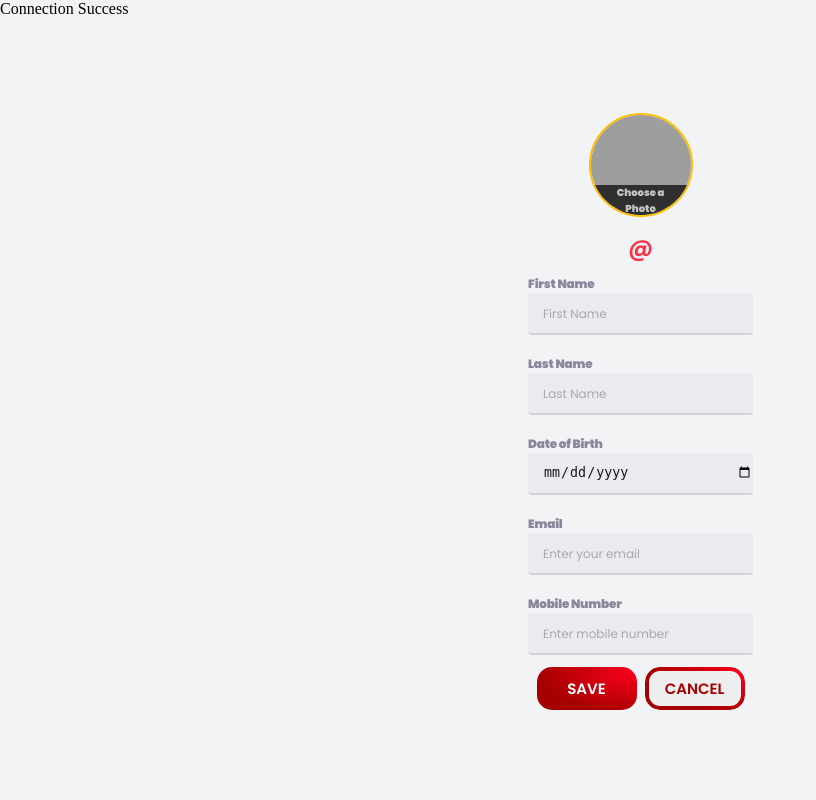
After one commit to infante0000/SOSpicious, a PHP site: page /templates/profile_edit.php in a window 1280 px wide. The commit adds this page. Shown: the whole page, without its empty margins (0-816 px from the left). Run offline with PHP 8.4, Linux system fonts and the light colour scheme; the template is opened without the code that fills it, so the values that code supplies are empty; grey boxes are pictures that could not be loaded.

Commit message:
Profile Edit Backend

```diff
--- a/sospicious/www/css/profile.css
+++ b/sospicious/www/css/profile.css
@@ -49,6 +49,7 @@ h1 {
     overflow:visible;
     padding:0px;
     text-align:center;
+    text-transform: uppercase;
 }
 
 p {
@@ -56,12 +57,17 @@ p {
     margin-block-end: 0px;
 }
 
+a {
+    text-decoration: none;
+}
+
 .divider {
     margin: 0px 0px 0px -30px;
 }
 
 .profile-name-div > #profile_firstname,
-.health_user_details > #profile_age
+.health_user_details > #profile_age,
+#profile_username
 {
     color: rgba(252,0,28,0.8);
 }
@@ -96,7 +102,7 @@ p {
     object-fit: cover;
 }
 
-#profile_picfile{
+#edit_profilepic{
     display: none;
 }
 
@@ -113,7 +119,7 @@ p {
     color: rgba(194,194,194,1);
     font-size: 10px;
     cursor: pointer;
-    display: none;
+    display: block;
 }
 
 .profile-name-div {
@@ -377,6 +383,7 @@ html.modal-active, body.modal-active {
 
 .input-field{
     margin-top: 30px;
+    font-family: Poppins;
 }
 
 .input-field > input, .input-field > select{
@@ -416,3 +423,106 @@ input::placeholder {
     opacity: 0.3;
 }
 /*PROFILE HEALTH CSS END*/
+
+/*############### PROFILE EDIT CSS -START- ###################*/
+form {
+    width: 100%;
+    /* display: flex;
+    align-items: center;
+    justify-content: center; */
+}
+form .fields{
+    display: flex;
+    align-items: center;
+    justify-content: space-between;
+    flex-wrap: wrap;
+}
+
+form .fields .input-field > label{
+    color: var(--9-f-9-fb-9, #88879C);
+    font-family: Poppins;
+    font-size: 12px;
+    font-style: normal;
+    font-weight: 700;
+    letter-spacing: -0.2px;
+    display: flex;
+    align-items: left;
+}
+
+.fields .input-field{
+    display: flex;
+    width: 100%;
+    flex-direction: column;
+    margin: 10px 0;
+}
+
+.fields .input-field input{
+    border-radius: 4px;
+    background-color: #d8d8df47;
+    outline: 0;
+    border-width: 0 0 2px;
+    border-color: var(--9-f-9-fb-9, #88879c3e);
+}
+
+.fields .input-field input:focus{
+    border-color: var(--9-f-9-fb-9, #88879ceb);
+}
+
+input:focus::placeholder {
+    color: transparent;
+}
+
+.editForm, .profile_header {
+    display: flex;
+    flex-direction: column;
+    align-content: center;
+}
+
+#saveBtn {
+    padding: 10px 15px;
+    width: 100px;
+    margin: 2px;
+    color: #FFF;
+    font-family: Poppins;
+    font-size: 15px;
+    font-style: normal;
+    font-weight: 600;
+    border-radius: 15px;
+    outline: 0;
+    border-width: 0;
+    background-image: radial-gradient(98.80% 98.80% at 100.00% 12.50%, #FC001C 0%, #A50101 100%);
+}
+
+#cancelBtn {
+    padding: 10px 15px;
+    width: 100px;
+    margin: 2px;
+    color: #A50101;
+    font-family: Poppins;
+    font-size: 15px;
+    font-style: normal;
+    font-weight: 600;
+    position: relative;
+    border-radius: 15px;
+    outline: 0;
+    border-width: 0;
+}
+
+#cancelBtn::before {
+    content: "";
+    position: absolute;
+    inset: 0;
+    border-radius: 15px;
+    padding: 4px;
+    background:radial-gradient(98.80% 98.80% at 100.00% 12.50%, #FC001C 0%, #A50101 100%);
+    -webkit-mask:
+        linear-gradient(#fff 0 0) content-box,
+        linear-gradient(#fff 0 0);
+    -webkit-mask-composite: xor;
+            mask-composite: exclude;
+}
+
+
+
+
+/*############### PROFILE EDIT CSS -END- ###################*/
--- a/sospicious/www/php/config.php
+++ b/sospicious/www/php/config.php
@@ -3,4 +3,6 @@
     DEFINE("DB_USER", "root");
     DEFINE("DB_PASS", "");
     DEFINE("DB_NAME", "sospicious_db");
+
+    $conn = mysqli_connect('localhost','root','','sospicious_db') or die('connection failed');
 ?>
--- a/sospicious/www/php/connect.php
+++ b/sospicious/www/php/connect.php
@@ -1,17 +1,24 @@
 <?php
     require_once "../php/config.php";
 
-    $serverName = DB_HOST;
-    $username = DB_USER;
-    $password = DB_PASS;
-    $dbName = DB_NAME;
+    $conn;
 
+    class Database {
+        private $serverName = DB_HOST;
+        private $username = DB_USER;
+        private $password = DB_PASS;
+        private $dbName = DB_NAME;
+
+        public function __construct() {
             try{
                 $options = array(PDO::ATTR_PERSISTENT => true, PDO::ATTR_ERRMODE => PDO::ERRMODE_EXCEPTION);
-        $conn = new PDO("mysql:host=$serverName;dbname=$dbName",$username, $password, $options);
+                $this->conn = new PDO("mysql:host=$this->serverName;dbname=$this->dbName",$this->username, $this->password, $options);
                 echo "Connection Success";
             }
             catch(PDOException $e){
                 echo "Error in connection" . $e->getMessage();
             }
+        }
+
+    }
 ?>
--- /dev/null
+++ b/sospicious/www/templates/profile_edit.php
@@ -0,0 +1,118 @@
+<!DOCTYPE html>
+<?php
+    require_once "../php/config.php";
+    require_once "../php/connect.php";
+    session_start();
+    $db = new Database();
+    serialize($conn);
+    $user_id = 1;
+
+    if(isset($_POST['update_profile'])){
+
+        $update_fname = mysqli_real_escape_string($conn, $_POST['edit_fname']);
+        $update_lname = mysqli_real_escape_string($conn, $_POST['edit_lname']);
+        $update_email = mysqli_real_escape_string($conn, $_POST['edit_email']);
+        $update_mobile = mysqli_real_escape_string($conn, $_POST['edit_mobile']);
+
+        mysqli_query($conn, "UPDATE `user_infor` SET user_fname = '$update_fname', user_lname = '$update_lname', user_email = '$update_email', user_mobile = '$update_mobile' WHERE user_id = '$user_id'") or die('query failed');
+        echo "Update Success";
+
+        $update_image = $_FILES['edit_profilepic']['name'];
+        $update_image_size = $_FILES['edit_profilepic']['size'];
+        $update_image_tmp_name = $_FILES['edit_profilepic']['tmp_name'];
+        $update_image_folder = '../img/uploaded_img/'.$update_image;
+
+        if(!empty($update_image)){
+            if($update_image_size > 2000000){
+                $message[] = 'Image is too large';
+            }else{
+                $image_update_query = mysqli_query($conn, "UPDATE `user_infor` SET user_picture = '$update_image' WHERE user_id = '$user_id'") or die('query failed');
+                if($image_update_query){
+                    move_uploaded_file($update_image_tmp_name, $update_image_folder);
+                }
+                $message[] = 'Profile Picture updated succssfully!';
+            }
+        }
+    }
+?>
+<html>
+    <head>
+        <meta charset="utf-8">
+        <!--
+        Customize this policy to fit your own app's needs. For more guidance, please refer to the docs:
+            https://cordova.apache.org/docs/en/latest/
+        Some notes:
+            * https://ssl.gstatic.com is required only on Android and is needed for TalkBack to function properly
+            * Disables use of inline scripts in order to mitigate risk of XSS vulnerabilities. To change this:
+                * Enable inline JS: add 'unsafe-inline' to default-src
+        -->
+        <meta http-equiv="Content-Security-Policy" content="default-src 'self' data: https://ssl.gstatic.com 'unsafe-eval' https://cdnjs.cloudflare.com; style-src 'self' 'unsafe-inline' https://fonts.googleapis.com; font-src 'self' https://fonts.gstatic.com;
+        script-src 'self' 'unsafe-eval' 'unsafe-inline' https://maps.googleapis.com https://cdnjs.cloudflare.com; object-src 'self'; script-src-elem 'self' 'unsafe-eval' 'unsafe-inline'
+        https://maps.googleapis.com *; media-src *; img-src 'self' data: content:; connect-src 'self';">
+
+        <meta name="format-detection" content="telephone=no">
+        <meta name="msapplication-tap-highlight" content="no">
+        <meta name="viewport" content="initial-scale=1, width=device-width, viewport-fit=cover">
+        <link rel="stylesheet" href="../css/profile.css">
+        <title>SOSpicious</title>
+    </head>
+    <body>
+        <div class="app">
+            <div id="profile_edit">
+                <?php
+                    $select = mysqli_query($conn, "SELECT * FROM `user_infor` WHERE user_id = '$user_id'") or die('query failed');
+                    if(mysqli_num_rows($select) > 0){
+                        $fetch = mysqli_fetch_assoc($select);
+                    }
+                ?>
+
+                <form action="#" method="post" enctype="multipart/form-data">
+                    <div class="edit_header">
+                        <div class="profile-pic-div">
+                            <img src="../img/uploaded_img/<?php echo $fetch['user_picture']; ?>" alt="user-profile-pic" id="profile_pic">
+                            <input type="file" id="edit_profilepic" name="edit_profilepic" accept=".jpg, .jpeg, .png">
+                            <label for="edit_profilepic" id="profile_uploadPic">Choose a<br>Photo</label>
+                        </div>
+                        <h1 id="profile_username">@<?php echo $fetch['username']; ?></h1>
+                    </div>
+
+                    <div class="editForm">
+                        <div class="fields">
+                            <div class="input-field">
+                                <label for="edit_fname">First Name</label>
+                                <input type="text" id="edit_fname" name="edit_fname" value="<?php echo $fetch['user_fname']; ?>" placeholder="First Name" required>
+                            </div>
+
+                            <div class="input-field">
+                                <label for="edit_lname">Last Name</label>
+                                <input type="text" id="edit_lname" name="edit_lname" value="<?php echo $fetch['user_lname']; ?>" placeholder="Last Name" required>
+                            </div>
+
+                            <div class="input-field">
+                                <label for="edit_dob">Date of Birth</label>
+                                <input type="date" id="edit_dob" name="edit_dob" value="<?php echo $fetch['user_birthdate']; ?>" placeholder="Enter birth date" required>
+                            </div>
+
+                            <div class="input-field">
+                                <label for="edit_email">Email</label>
+                                <input type="email" id="edit_email" name="edit_email" placeholder="Enter your email" value="<?php echo $fetch['user_email']; ?>" required>
+                            </div>
+
+                            <div class="input-field">
+                                <label for="edit_mobile">Mobile Number</label>
+                                <input type="tel" id="edit_mobile" name="edit_mobile" placeholder="Enter mobile number" value="<?php echo $fetch['user_mobile']; ?>" required>
+                            </div>
+                        </div>
+                        <div class="editBtns">
+                            <button name="update_profile" type="submit" id="saveBtn">SAVE</button>
+                            <button id="cancelBtn">CANCEL</button>
+                        </div>
+                    </div>
+                </form>
+            </div>
+
+        </div>
+        <script src="cordova.js"></script>
+        <script src="../js/profile.js"></script>
+    </body>
+</html>
```
Also changed, not shown: sospicious/www/js/profile.js (+25 -20 lines), sospicious/www/templates/profile.php (renamed from sospicious/www/templates/profile.html, +23 -6 lines), sospicious/www/img/uploaded_img/FwgcqU4aAAAI88d.jpg (added). Lines whose indentation alone changed are shown as unchanged.
